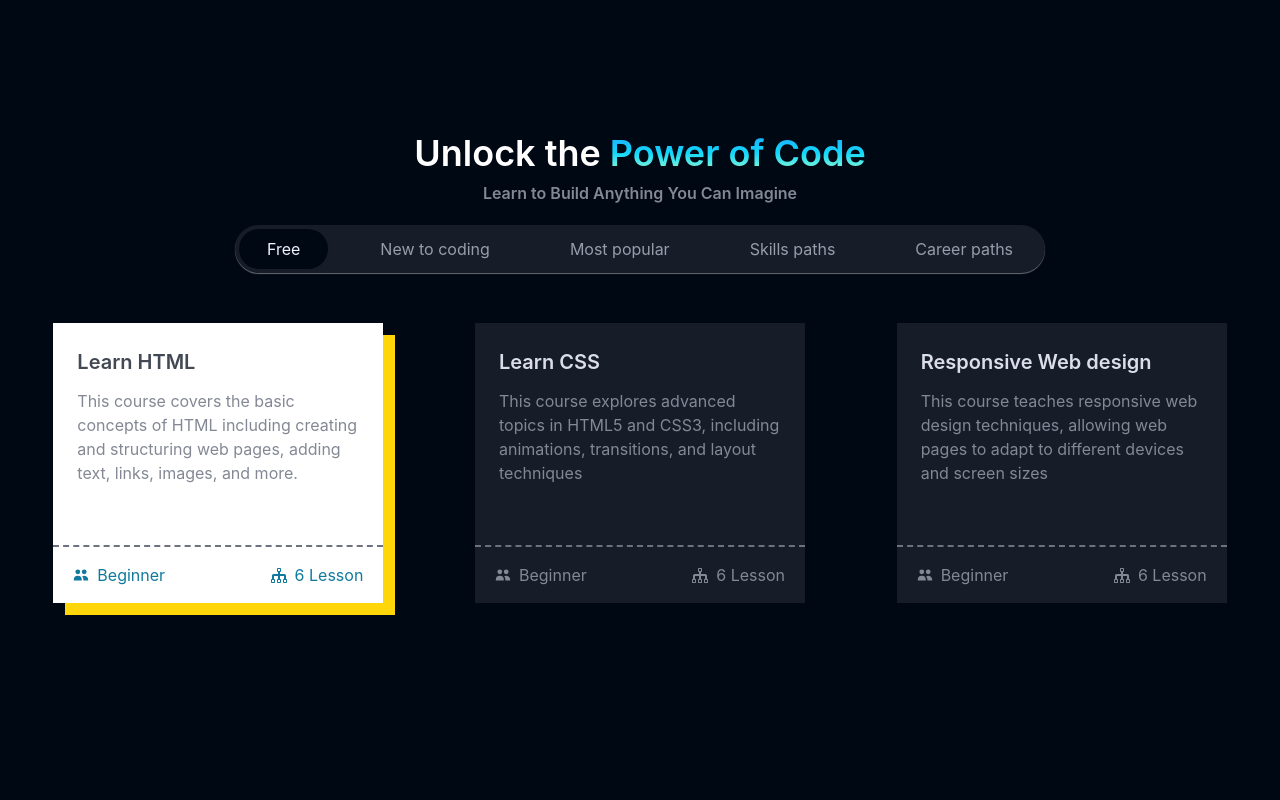
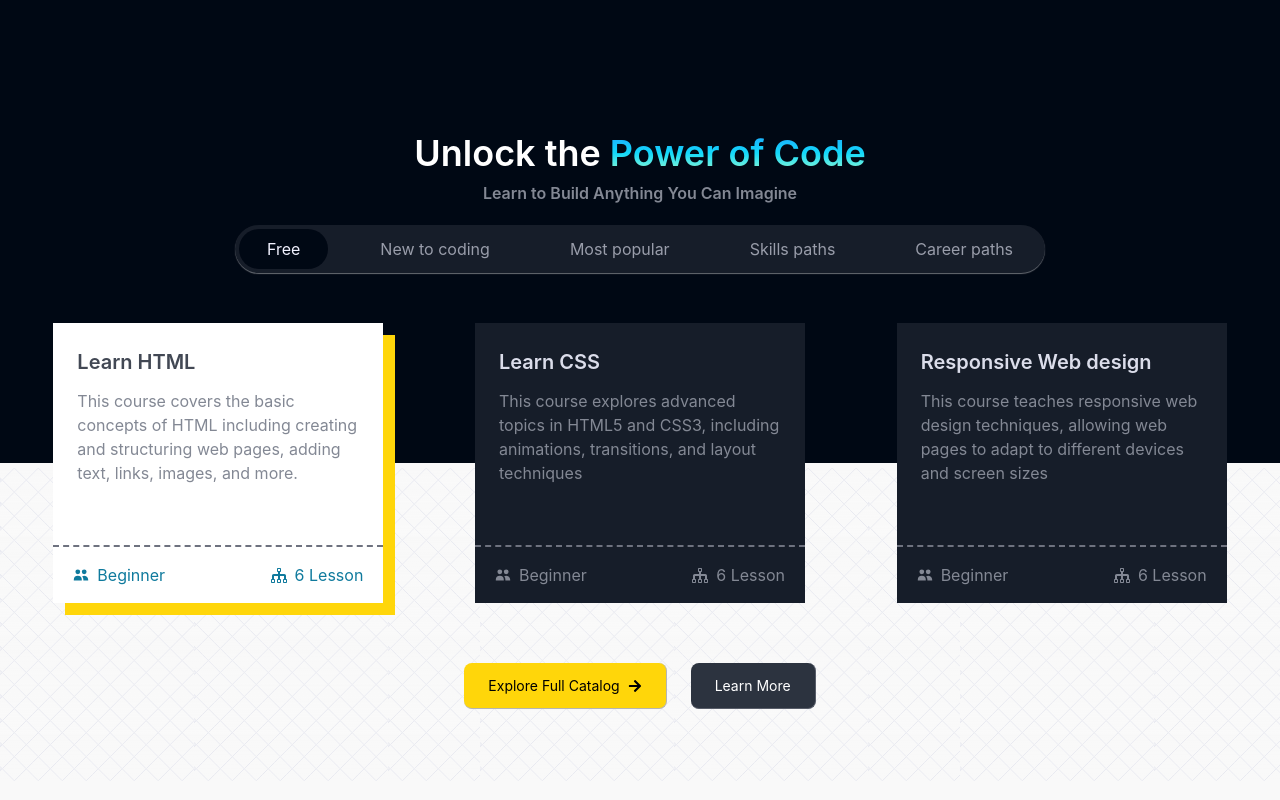
Before and after one commit to Akshay7016/StudyWeb-frontend, a React (Create React App) app: page / in a window 1280 px wide. Shown: the part 1360-2160 px from the top of the page. Built offline with nearby package versions, Linux system fonts and the light colour scheme.

Commit message:
Section 1 completed

```diff
--- a/src/components/core/homepage/CourseCard.js
+++ b/src/components/core/homepage/CourseCard.js
@@ -7,7 +7,7 @@ const CourseCard = ({ course, currentCard, setCurrentCard }) => {
     const { heading, description, level, lessonNumber } = course;
 
     return (
-        <div className='relative mb-[200px] w-[330px] h-[280px]'>
+        <div className='relative w-[330px] h-[280px]'>
 
             {
                 currentCard === heading &&
--- a/src/components/core/homepage/ExploreMore.js
+++ b/src/components/core/homepage/ExploreMore.js
@@ -25,7 +25,7 @@ const ExploreMore = () => {
     };
 
     return (
-        <div className='w-full mt-20'>
+        <div className='w-full relative mt-20 mb-[140px]'>
             <div className='text-4xl font-semibold text-center'>
                 Unlock the <HighlightText text="Power of Code" />
             </div>
@@ -52,6 +52,7 @@ const ExploreMore = () => {
                 }
             </div>
 
+            <div className='w-full absolute top-[190px]'>
                 <div className='w-full flex items-center justify-between'>
                     {
                         courses.map((course, index) => {
@@ -67,6 +68,7 @@ const ExploreMore = () => {
                     }
                 </div>
             </div>
+        </div>
     )
 }
 
--- a/src/pages/Home.js
+++ b/src/pages/Home.js
@@ -91,9 +91,9 @@ const Home = () => {
 
             {/* Section 2 */}
             <div className='bg-pure-greys-5 text-richblack-700'>
-                <div className='homepage_bg h-[333px]'>
-                    <div className='w-11/12 h-full mx-auto max-w-maxContent flex items-center justify-center'>
-                        <div className='flex gap-6'>
+                <div className='homepage_bg h-[318px]'>
+                    <div className='w-11/12 h-full mx-auto max-w-maxContent flex justify-center'>
+                        <div className='mt-[200px] flex gap-6'>
                             <Button active={true} linkTo="/signup">
                                 <div className='flex gap-2 items-center'>
                                     Explore Full Catalog
```
Lines whose indentation alone changed are shown as unchanged.
